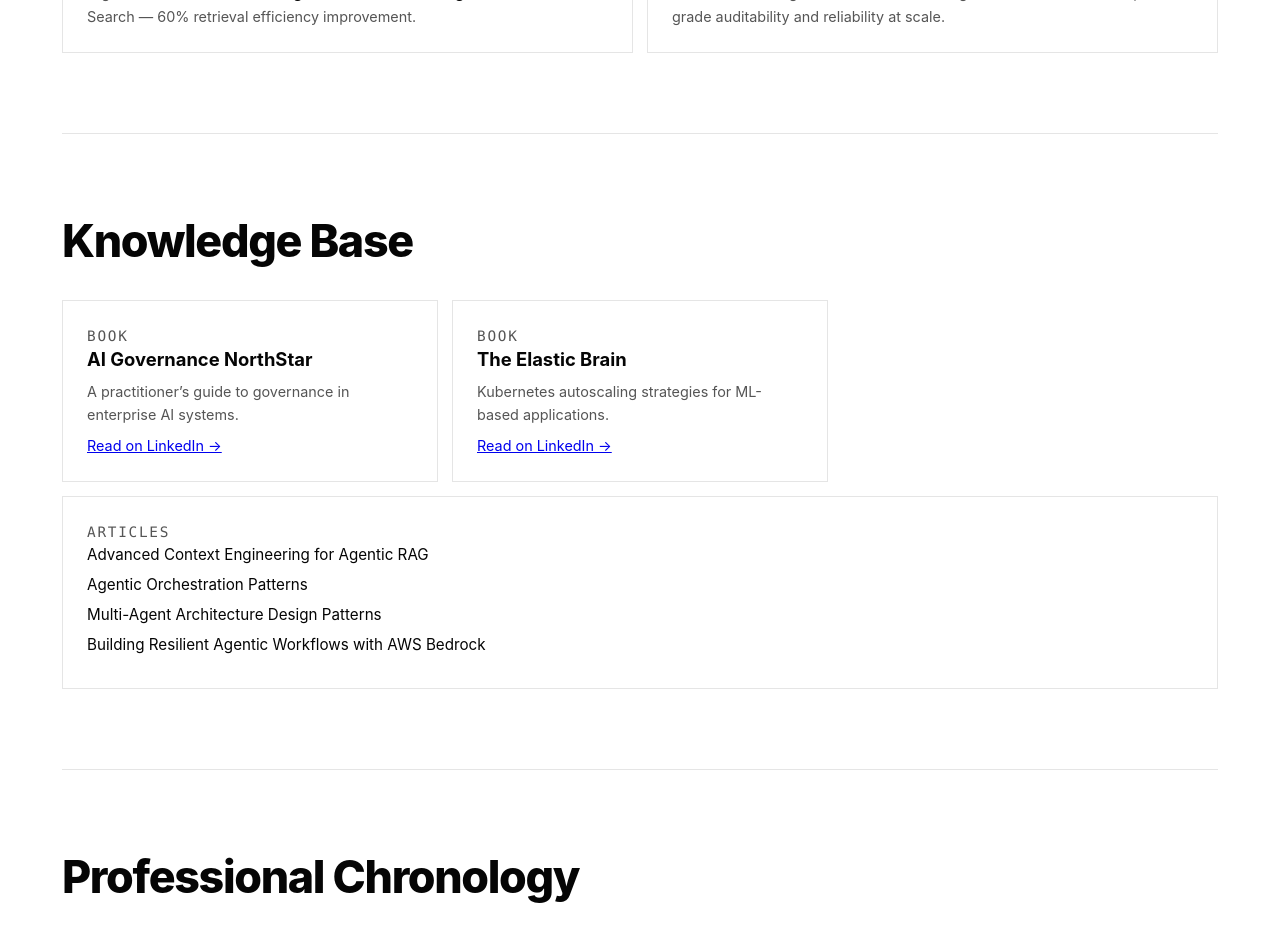
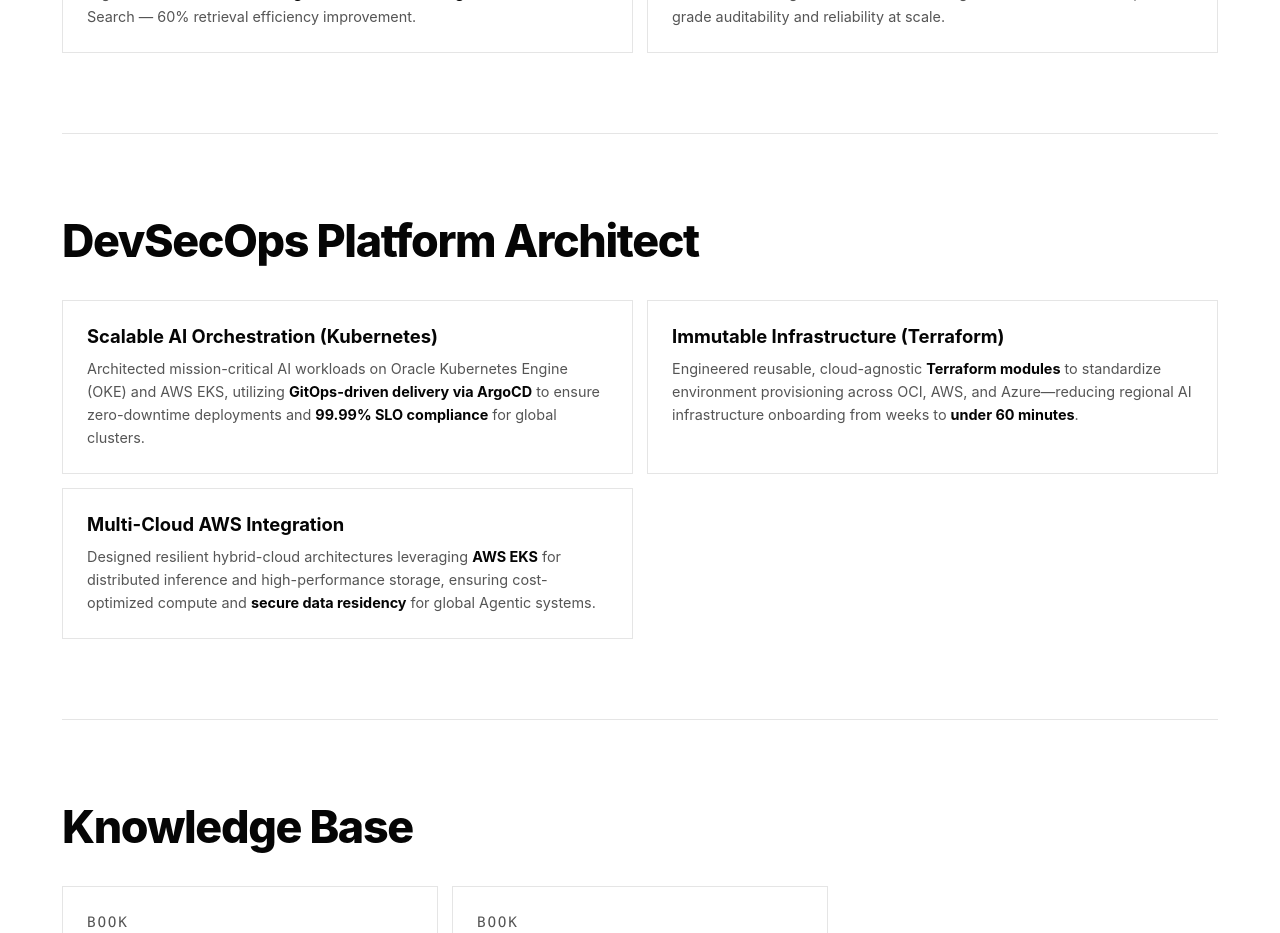
Before and after one commit to shivashankartummala/sivatummala-website, a Next.js app: page / in a window 1280 px wide. Shown: the part 2100-3033 px from the top of the page. Built offline with nearby package versions, Linux system fonts and the light colour scheme.

Commit message:
feat: add DevSecOps Platform Architect section with Kubernetes, Terraform, and AWS cards

```diff
--- a/app/page.js
+++ b/app/page.js
@@ -199,6 +199,29 @@
         </div>
       </section>
 
+      <section className="section-grid" aria-labelledby="devsecops-heading" id="devsecops">
+        <h2 id="devsecops-heading" className="section-title">DevSecOps Platform Architect</h2>
+        <div className="card-grid-2">
+          <article className="feature-item">
+            <h3>Scalable AI Orchestration (Kubernetes)</h3>
+            <p>
+              Architected mission-critical AI workloads on Oracle Kubernetes Engine (OKE) and AWS EKS, utilizing <strong>GitOps-driven delivery via ArgoCD</strong> to ensure zero-downtime deployments and <strong>99.99% SLO compliance</strong> for global clusters.
+            </p>
+          </article>
+          <article className="feature-item">
+            <h3>Immutable Infrastructure (Terraform)</h3>
+            <p>
+              Engineered reusable, cloud-agnostic <strong>Terraform modules</strong> to standardize environment provisioning across OCI, AWS, and Azure—reducing regional AI infrastructure onboarding from weeks to <strong>under 60 minutes</strong>.
+            </p>
+          </article>
+          <article className="feature-item">
+            <h3>Multi-Cloud AWS Integration</h3>
+            <p>
+              Designed resilient hybrid-cloud architectures leveraging <strong>AWS EKS</strong> for distributed inference and high-performance storage, ensuring cost-optimized compute and <strong>secure data residency</strong> for global Agentic systems.
+            </p>
+          </article>
+        </div>
+      </section>
 
       <section className="section-grid" aria-labelledby="kb-heading" id="kb">
         <h2 id="kb-heading" className="section-title">Knowledge Base</h2>
```
